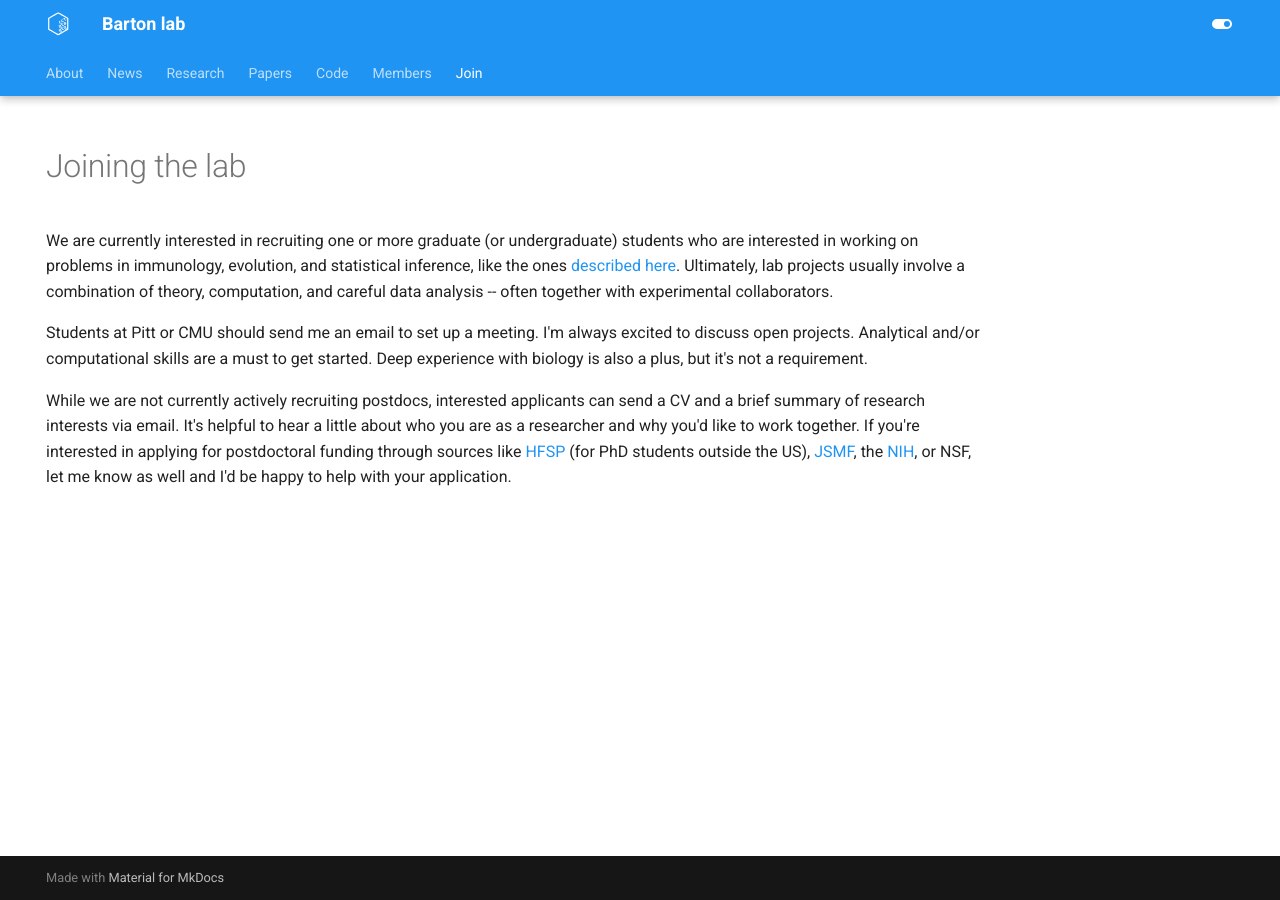
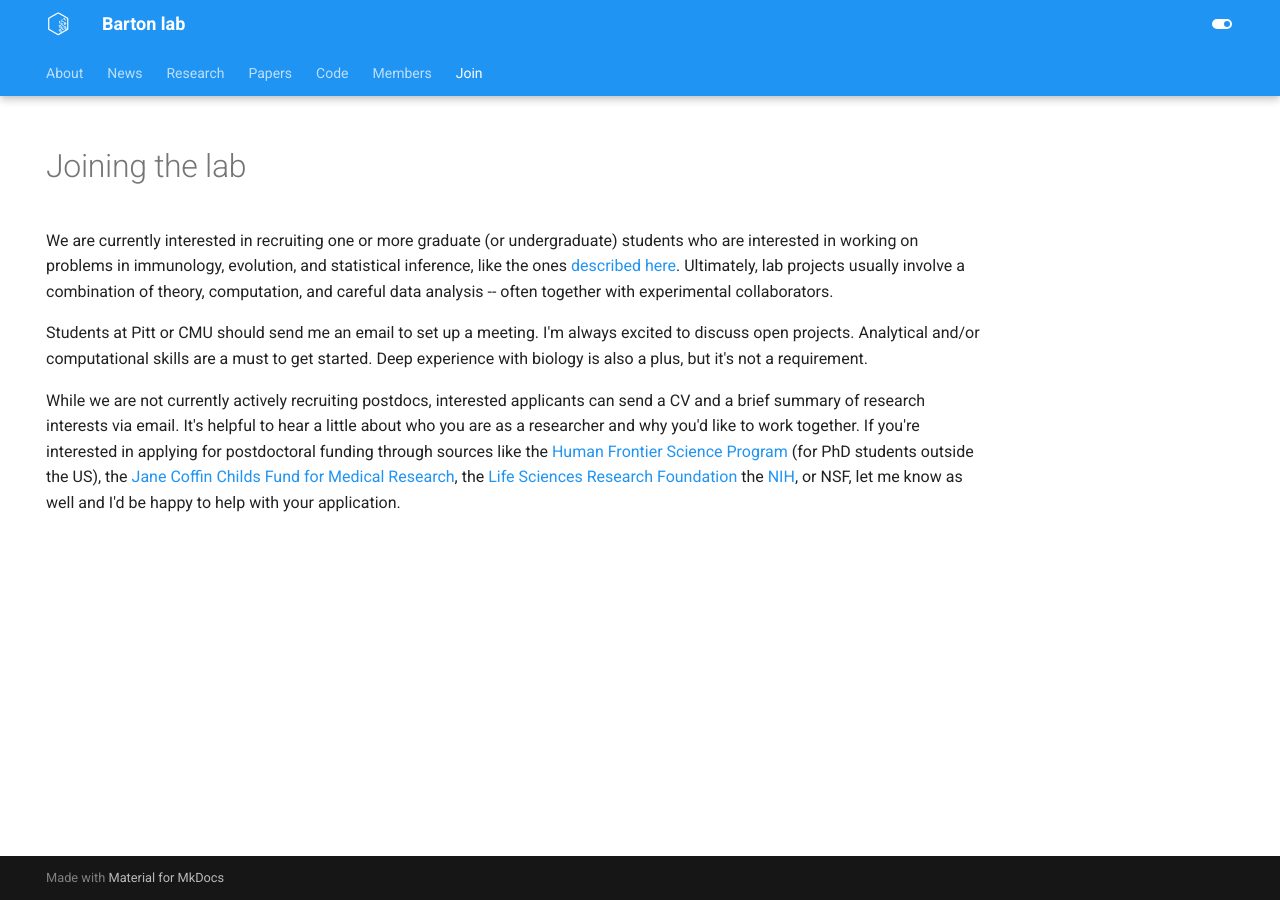
Before and after one commit to bartonlab/bartonlab.github.io, an MkDocs documentation site: the page built from docs/join.md, in a window 1280 px wide. Built offline with MkDocs 1.6.1 and Material for MkDocs 9.7.7, drawn with Linux system fonts in a browser that asks for light colours.

Commit message:
update fellowship info

```diff
--- a/docs/join.md
+++ b/docs/join.md
@@ -10,4 +10,4 @@ We are currently interested in recruiting one or more graduate (or undergraduate
 
 Students at Pitt or CMU should send me an email to set up a meeting. I'm always excited to discuss open projects. Analytical and/or computational skills are a must to get started. Deep experience with biology is also a plus, but it's not a requirement.
 
-While we are not currently actively recruiting postdocs, interested applicants can send a CV and a brief summary of research interests via email. It's helpful to hear a little about who you are as a researcher and why you'd like to work together. If you're interested in applying for postdoctoral funding through sources like [HFSP](http://www.hfsp.org/funding/postdoctoral-fellowships) (for PhD students outside the US), [JSMF](https://www.jsmf.org/apply/fellowship/), the [NIH](https://researchtraining.nih.gov/programs/fellowships), or NSF, let me know as well and I'd be happy to help with your application.
+While we are not currently actively recruiting postdocs, interested applicants can send a CV and a brief summary of research interests via email. It's helpful to hear a little about who you are as a researcher and why you'd like to work together. If you're interested in applying for postdoctoral funding through sources like the [Human Frontier Science Program](http://www.hfsp.org/funding/postdoctoral-fellowships) (for PhD students outside the US), the [Jane Coffin Childs Fund for Medical Research](https://www.jccfund.org/), the [Life Sciences Research Foundation](https://lsrf.org/) the [NIH](https://researchtraining.nih.gov/programs/fellowships), or NSF, let me know as well and I'd be happy to help with your application.
```
